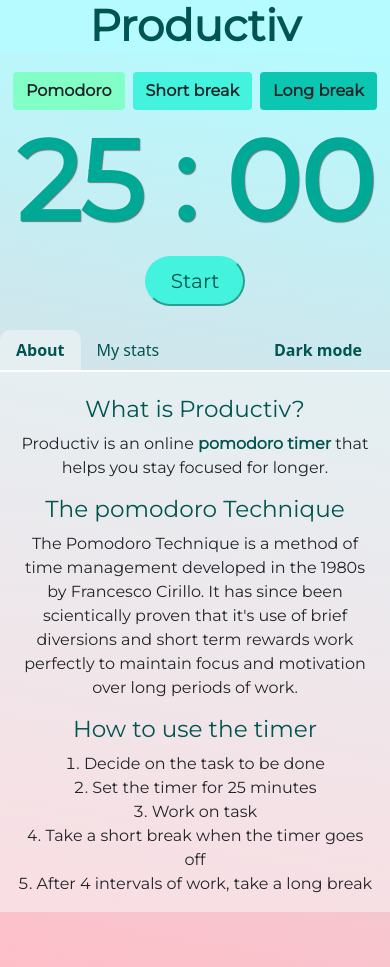
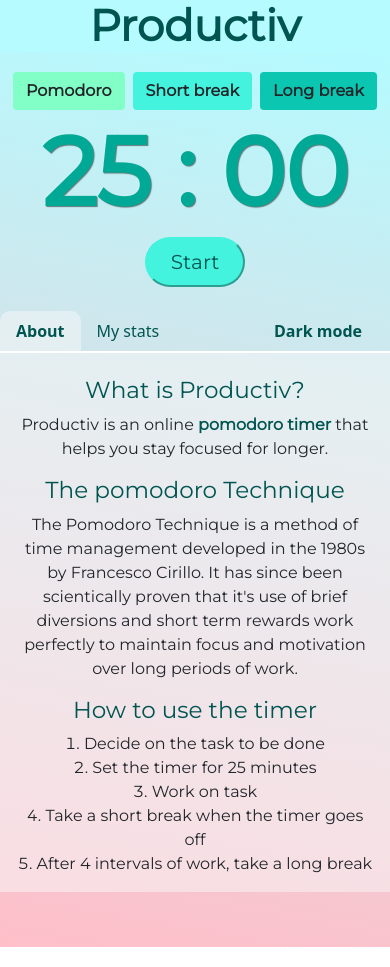
Before and after one commit to JenniferJohnstone/productivV2, a Gatsby site: page / in a window 390 px wide. Built offline with nearby package versions, Linux system fonts and the light colour scheme; Gatsby itself is replaced by a stand-in of ours; no server answers.

Commit message:
numbers too big to fit on phone, small fix

```diff
--- a/src/view/displayTime.js
+++ b/src/view/displayTime.js
@@ -4,7 +4,7 @@ import "@fontsource/montserrat"
 const displayTime = ({ minutes, seconds, darkMode, state }) => {
     var styling = {
         fontFamily: 'montserrat',
-        fontSize: '700%',
+        fontSize: '600%',
         fontWeight: '1000',
         color: 'white',
         textShadow: "2px 2px 0 black, -2px -2px 0 black, 2px -2px 0 black, -2px 2px 0 black"
```
